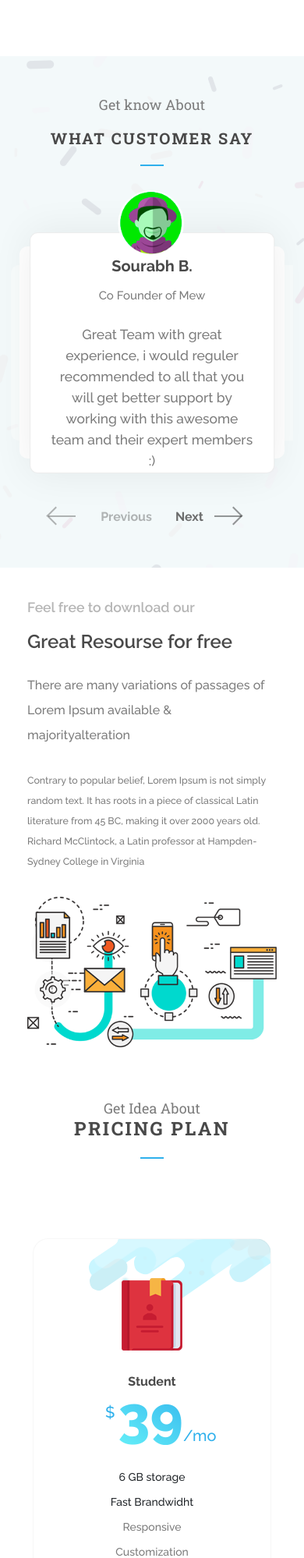
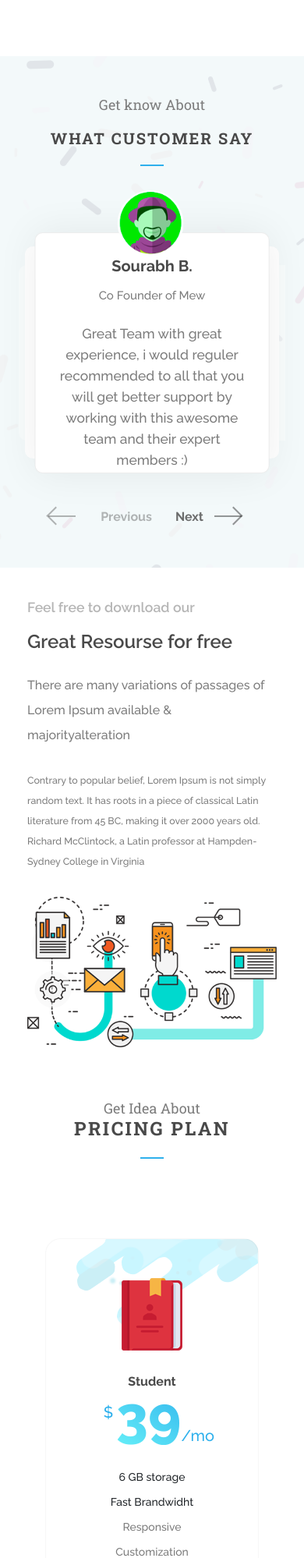
Before and after one commit to ducatis/flaby, a website: page src/index.html in a window 390 px wide. Shown: the part 3183-5181 px from the top of the page at 78% size. Drawn offline with nearby package versions, Linux system fonts and the light colour scheme; files that its build step writes are made by us from their sources; files whose address does not match are found by name; a web font is replaced by a local one.

Commit message:
seven commit

```diff
--- a/src/sass/blocks/_media.sass
+++ b/src/sass/blocks/_media.sass
@@ -404,15 +404,15 @@
             padding: 0 43px 0 43px
     .customer
         .gallery-item-1
-            left: 1%
+            left: 4%
         .gallery-item-2
-            left: 7%
+            left: 9%
         .gallery-item-3
-            width: 98%
+            width: 94%
         .gallery-item-4
-            left: 93%
+            left: 91%
         .gallery-item-5
-            left: 99%
+            left: 96%
         &__text
             font-size: 109%
             line-height: 27px
@@ -424,3 +424,10 @@
             font-size: 20px
         .gallery-controls button
             margin: 0 3px
+    .plan
+        &__cart
+            max-width: 274px
+    .subscribe
+        &__btn
+            margin: 0
+            margin-top: 20px
```
Also changed, not shown: dist/css/style.min.css.
